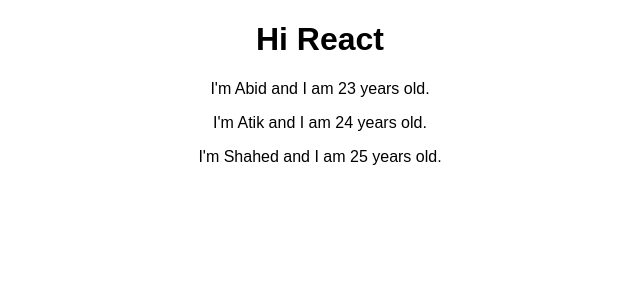
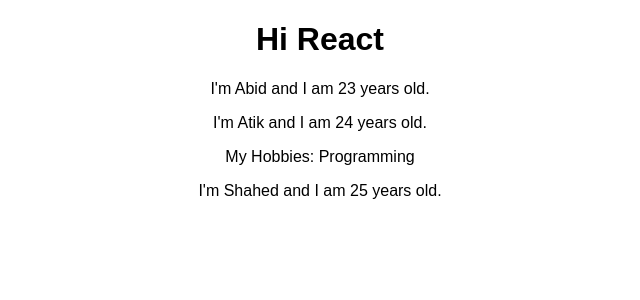
Before and after one commit to fmabid/react-new, a React (Create React App) app: page / in a window 1280 px wide. Shown: the top 300 px of the page, without its empty margins (320-960 px from the left). Built offline with nearby package versions, Linux system fonts and the light colour scheme.

Commit message:
Chindren properties

```diff
--- a/src/App.js
+++ b/src/App.js
@@ -9,7 +9,7 @@
       <div className="App">
         <h1>Hi React</h1>
         <Person name="Abid" age="23" />
-        <Person name="Atik" age="24" />
+        <Person name="Atik" age="24">My Hobbies: Programming</Person>
         <Person name="Shahed" age="25" />
       </div>
     );
--- a/src/Person/Person.js
+++ b/src/Person/Person.js
@@ -2,7 +2,12 @@
 
 
 const person = (props) => {
-  return <p>I'm {props.name} and I am {props.age} years old.</p>
+  return (
+    <div>
+      <p>I'm {props.name} and I am {props.age} years old.</p>
+      <p>{props.children}</p>
+    </div>
+  )
 };
 
 export default person;
```
